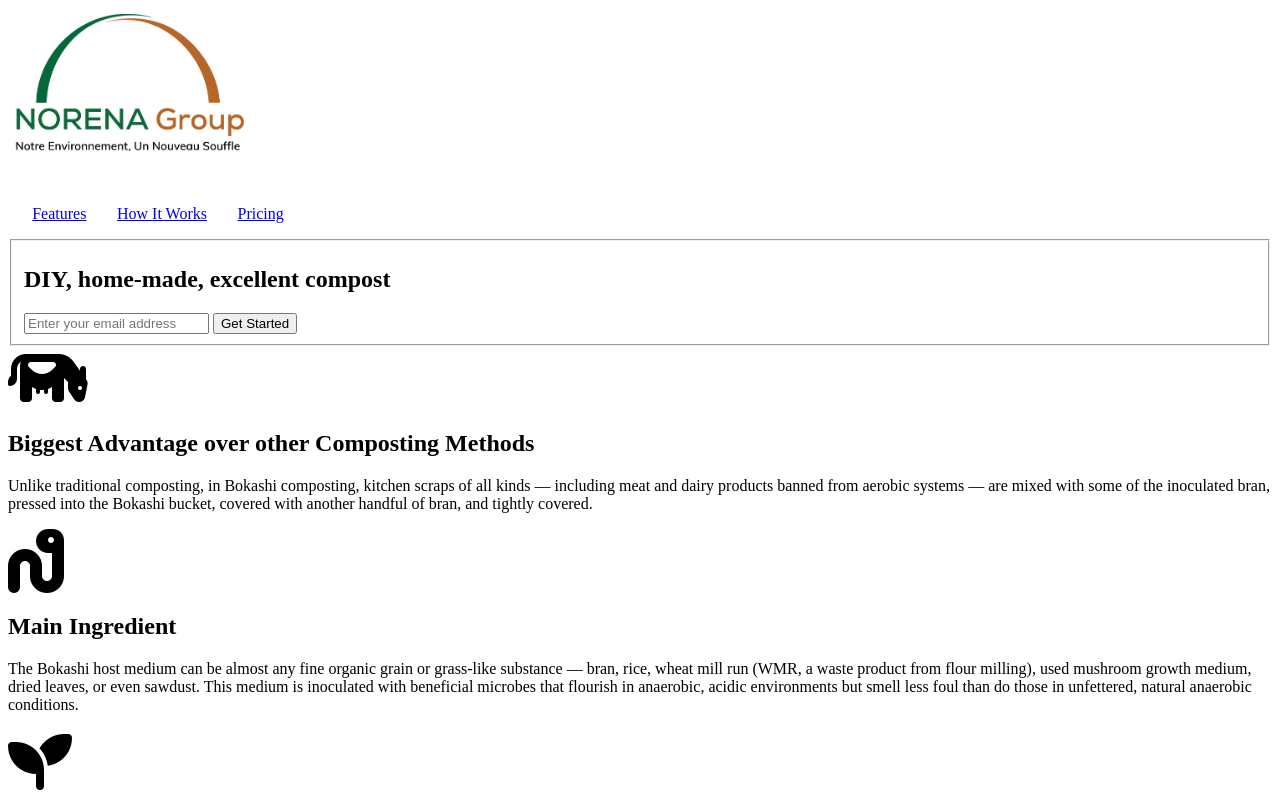
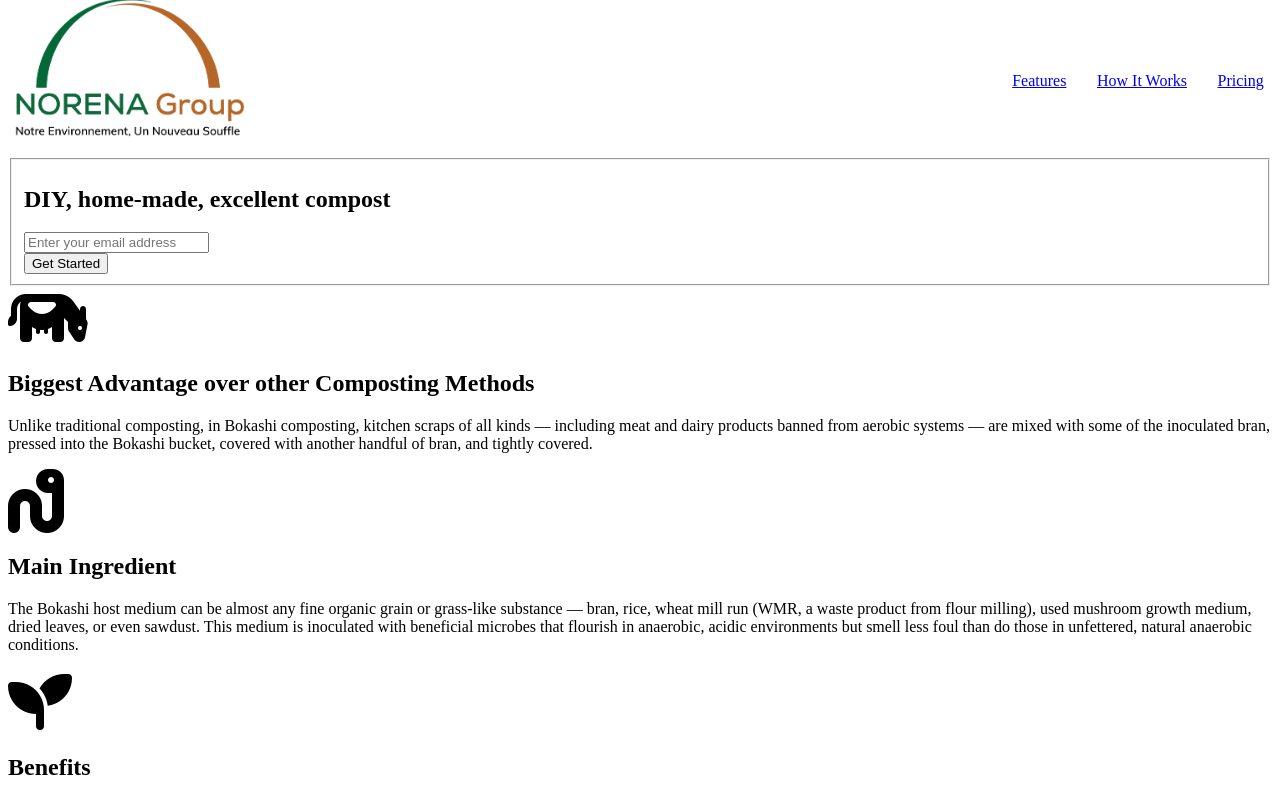
Before and after one commit to remicoding/product-landing-page-project, a plain HTML site: page index.html in a window 1280 px wide. Shown: the top 798 px of the page. Drawn offline with Linux system fonts and the light colour scheme.

Commit message:
added css to buttons and the main

```diff
--- a/css/styles.css
+++ b/css/styles.css
@@ -1,10 +1,20 @@
+header {
+    width: 100%;
+    height: 50px;
+    display: flex;
+    justify-content: space-between;
+    align-items: center;
+    position: fixed;
+    top: 3.5rem;
+}
+
 header > img {
     width: max(100px, 18vw);
     padding: 0.4rem;
 }
 
 nav {
-    width: 50%;
+    width: 75%;
     max-width: 300px;
     height: 50px;
 }
@@ -20,7 +30,6 @@ nav > ul {
 }
 
 nav > ul > li {
-    color: #dfdfe2;
     margin: 0 0.2rem;
 	padding: 0.2rem;
 	display: block;
@@ -32,7 +41,16 @@ nav > ul > li:hover {
     cursor: pointer;
 }
 
+main {
+    padding-top: 150px;
+}
+
+.button {
+    display: block;
+}
+
 #video {
     width: 500px;
     height: 281px;
+    margin: 0 auto;
 }
--- a/index.html
+++ b/index.html
@@ -10,7 +10,7 @@
 </head>
 <body>
     <header id="header">
-        <img id="header-img" src="img/norena.png" alt="tech soccer FC logo">
+        <img id="header-img" src="img/norena.png" alt="NORENA Group logo">
         <nav id="nav-bar">
             <ul>
                 <li class="nav-link">
```
